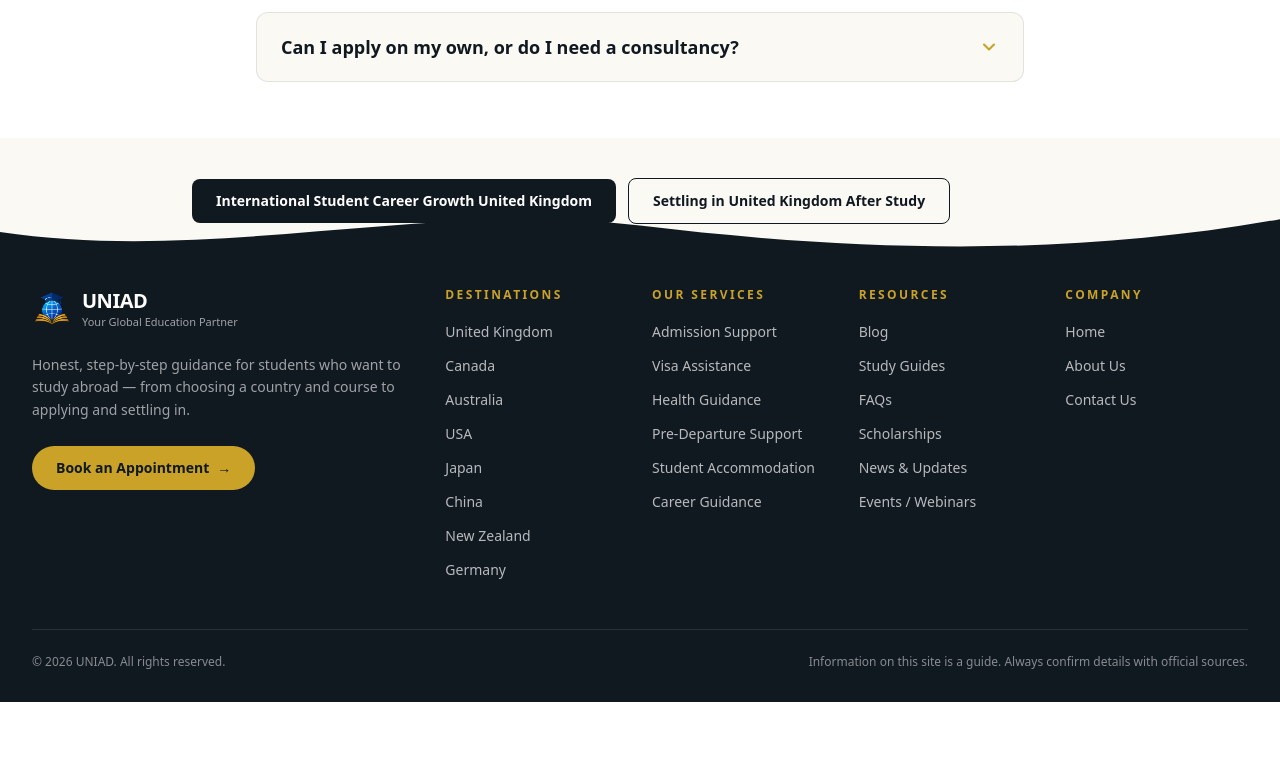
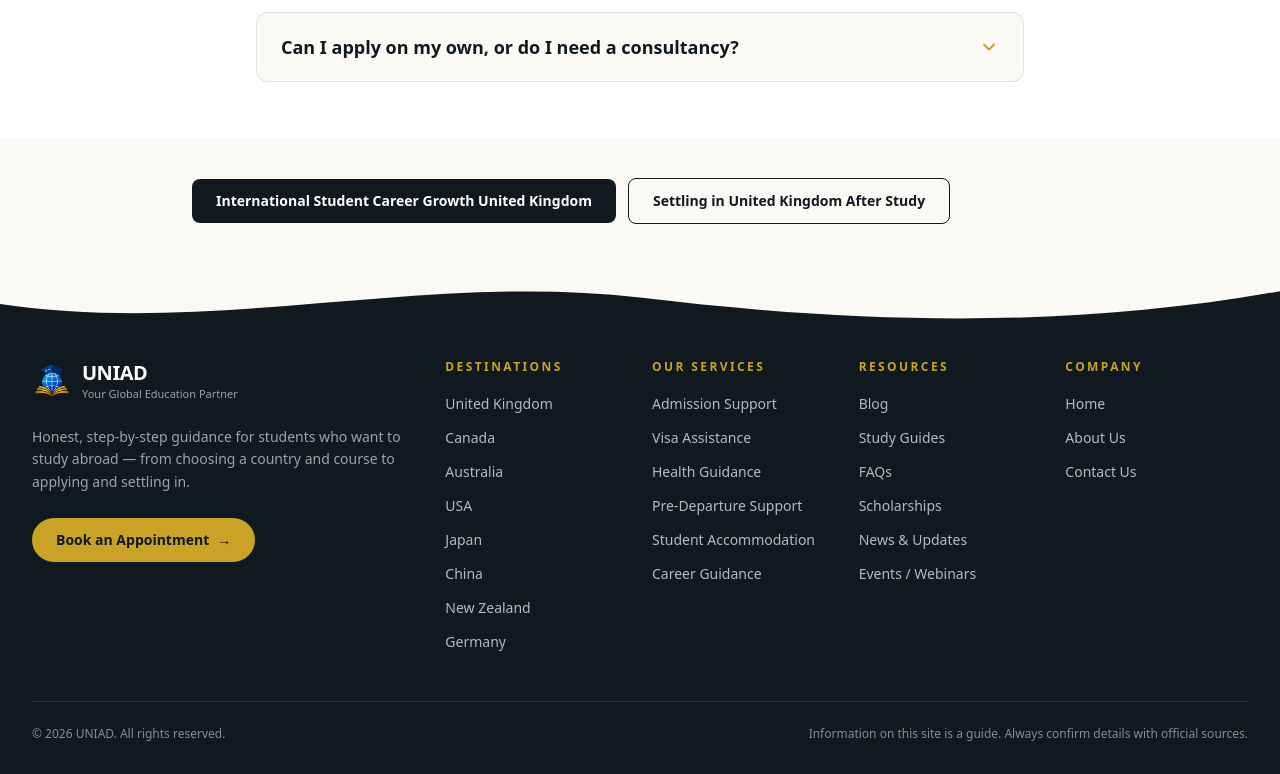
Before and after one commit to Zannat02/UNIAD, a Next.js app: page /study-in/uk/courses in a window 1280 px wide. Shown: the part 6484-7258 px from the top of the page. Before the commit the page ends 7186 px from the top, so only its background shows below. Built offline with nearby package versions, Linux system fonts and the light colour scheme.

Commit message:
fix: add bottom space before footer on courses page

```diff
--- a/src/app/study-in/[country]/courses/page.js
+++ b/src/app/study-in/[country]/courses/page.js
@@ -279,12 +279,12 @@ export default async function CoursesPage({ params }) {
       </section>
 
 
-      <section className="bg-[#FAF9F4] px-5 py-10 lg:px-8">
+     <section className="bg-[#FAF9F4] px-5 pb-20 pt-10 md:pb-28 lg:px-8">
 
         <div className="mx-auto flex max-w-4xl flex-col gap-3 sm:flex-row sm:items-center">
 
 
-          <div className="flex flex-col gap-3 sm:contents">
+          <div className="flex flex-col gap-3  sm:contents">
             <Link
               href={`/study-in/${country.slug}/courses/career-growth`}
               className="w-full rounded-lg bg-[#101820] px-6 py-3 text-center text-sm font-semibold text-white transition-opacity hover:opacity-90 sm:w-auto"
--- a/src/app/study-in/[country]/courses/settle-after-study/page.js
+++ b/src/app/study-in/[country]/courses/settle-after-study/page.js
@@ -480,15 +480,9 @@ export default async function SettlingPage({ params }) {
       </section>
 
       {/*  BACK + SOURCES  */}
-      <section className="st-a relative bg-[#FAF9F4] px-5 pb-14 lg:px-8">
+     <section className="st-a relative bg-[#FAF9F4] px-5 pb-20 md:pb-28 lg:px-8">
         <div className="mx-auto flex max-w-4xl flex-col gap-3 sm:flex-row sm:items-center">
-          {/* <Link
-            href={`/study-in/${country.slug}/courses`}
-            aria-label={`Back to ${country.name} courses`}
-            className="flex h-11 w-11 shrink-0 items-center justify-center rounded-full border border-[#101820]/15 text-[#101820] transition-colors hover:border-[#101820]/40"
-          >
-            <span aria-hidden="true">&larr;</span>
-          </Link> */}
+
 
           <Link
             href={`/study-in/${country.slug}/courses/career-growth`}
```
